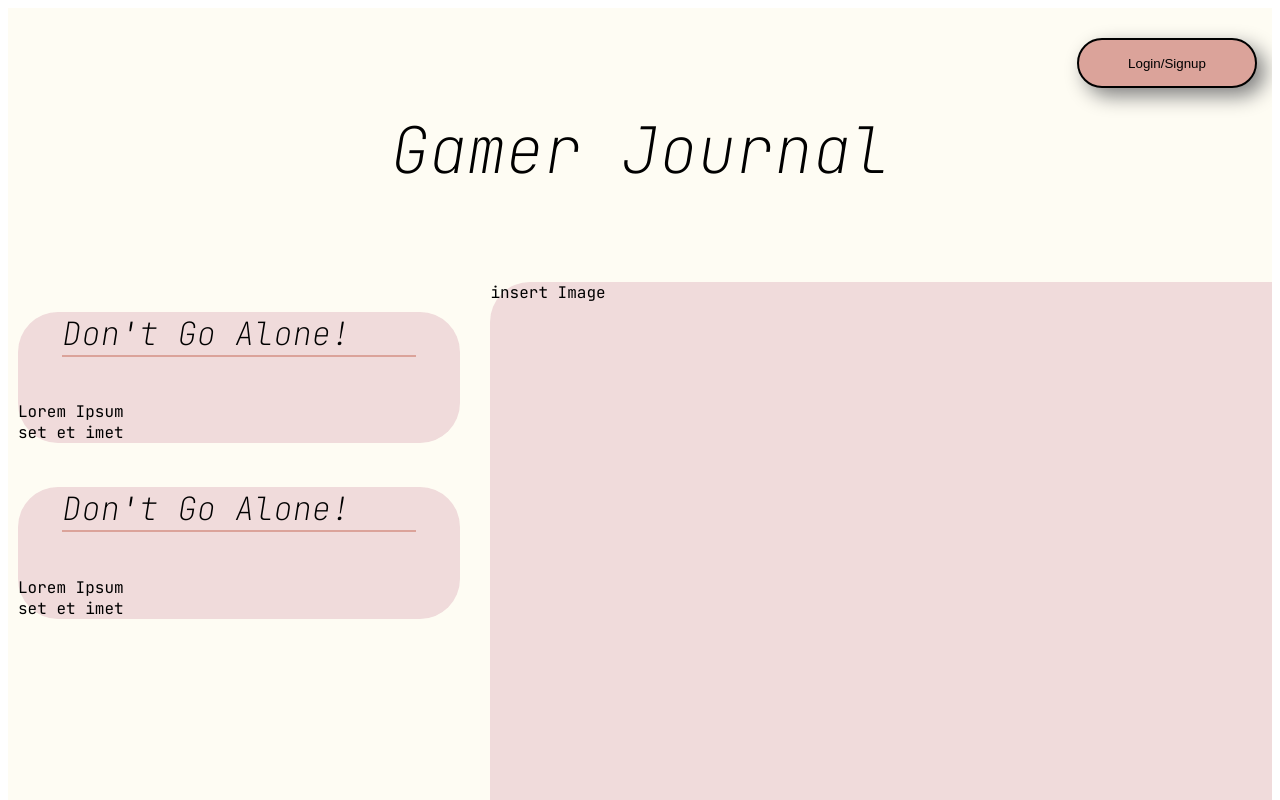
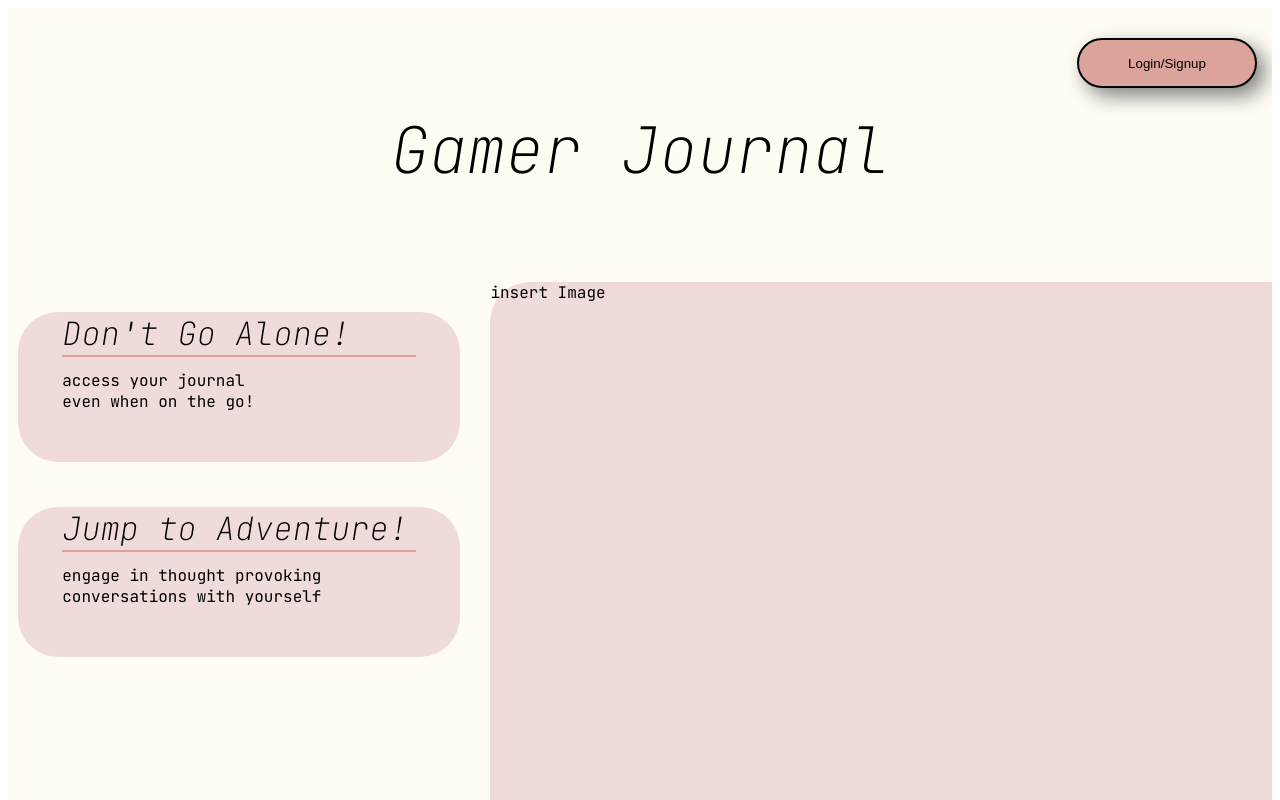
Before and after one commit to itsomort/gamer-tracker, an Angular app: page / in a window 1280 px wide. Shown: the top 800 px of the page. Built offline with nearby package versions, Linux system fonts and the light colour scheme.

Commit message:
added files, and implemented a possible signup/signin page

```diff
--- a/src/app/app.css
+++ b/src/app/app.css
@@ -63,6 +63,7 @@ main{
   margin:10px;
   border-radius: 40px;
   background-color: #F0DBDB;
+
 }
 
 #floating_box > #title {
@@ -72,5 +73,12 @@ main{
   border-bottom: 2px solid #DBA39A;
   justify-content: center;
   margin:10%;
+  margin-bottom:0;
   align-items: center;
 }
+
+#floating_box > #text {
+  margin: 10%;
+  margin-top:3%;
+  padding-bottom:50px;
+}
--- a/src/app/app.html
+++ b/src/app/app.html
@@ -17,17 +17,25 @@
         <div id="title">
           Don't Go Alone!
         </div>
-          Lorem Ipsum
+        <div id="text">
+          access your journal
           <br/>
-          set et imet
+          even when on the go!
+          <br/>
+        </div>
+
       </div>
       <div id="floating_box">
         <div id="title">
-          Don't Go Alone!
+          Jump to Adventure!
         </div>
-          Lorem Ipsum
+        <div id="text">
+          engage in thought provoking
           <br/>
-          set et imet
+          conversations with yourself
+          <br/>
+        </div>
+
       </div>
     </div>
   </div>
```
Also changed, not shown: src/app/signup/signup.css (+23 -1 lines), src/app/signup/signup.html (+10 -1 lines).
